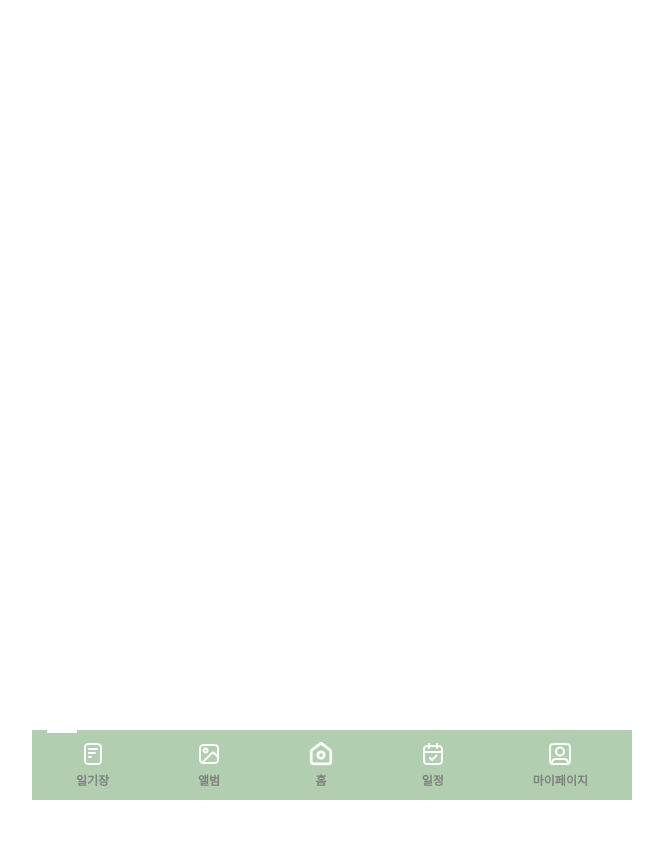
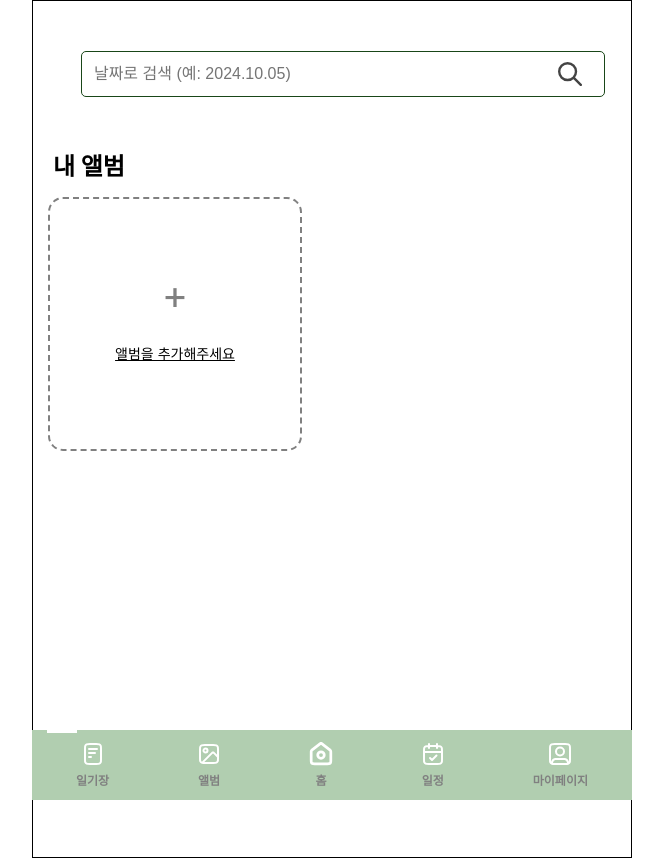
Before and after one commit to MyongjiCollaboration/Front, a React (Create React App) app: page /albumDetail in a window 1280 px wide. Before the commit this address had no page. Shown: the whole page, without its empty margins (308-971 px from the left). Before the commit the page ends 800 px from the top, so only its background shows below. Built offline with nearby package versions, Linux system fonts and the light colour scheme.

Commit message:
fix : AlbumList, Detail 경로 재설정

```diff
--- a/src/App.js
+++ b/src/App.js
@@ -1,8 +1,9 @@
 import React from 'react';
 import './App.css';
 import Login from './page/Login.js';
-import Album from './page/Album.js';
-import Home from './page/home.js';
+import AlbumDetail from './page/AlbumDetail.js';
+import AlbumList from './page/AlbumList.js';
+import Home from './page/Home.js';
 import { BrowserRouter as Router, Routes, Route } from 'react-router-dom';
 import BottomNav from './components/BottomNav.js';
 import { ThemeProvider } from 'styled-components';
@@ -16,7 +17,8 @@ function App() {
           <Routes>
             <Route path='/' element={<Login />} />
             <Route path='/home' element={<Home />} />
-            <Route path='/album' element={<Album />} />
+            <Route path='/albumList' element={<AlbumList />} />
+            <Route path='/albumDetail' element={<AlbumDetail />} />
           </Routes>
         </div>
         <BottomNav />
--- a/src/page/Album.js
+++ b/src/page/AlbumDetail.js
@@ -4,7 +4,7 @@ import Theme from '../styles/Theme';
 import MagnifierIcon from '../img/Bottombar/Magnifier.svg';
 import DeleteIcon from '../img/Bottombar/delete.png';
 
-const Album = () => {
+const AlbumDetail = () => {
   const [albums, setAlbums] = useState([]);
   const [searchTerm, setSearchTerm] = useState('');
   const fileInputRef = useRef(null);
@@ -84,7 +84,7 @@ const Album = () => {
   );
 };
 
-export default Album;
+export default AlbumDetail;
 
 // Styled Components
 const Container = styled.div`
--- a/src/page/home.js
+++ b/src/page/home.js
@@ -1,6 +1,6 @@
 import React, { useState } from 'react';
 import styled, { ThemeProvider } from 'styled-components';
-import Theme from '../styles/Theme';
+import Theme from '../styles/Theme.js';
 import Header from '../components/Header.js';
 
 const Home = () => {
```
Also changed, not shown: src/page/AlbumList.js (added).
